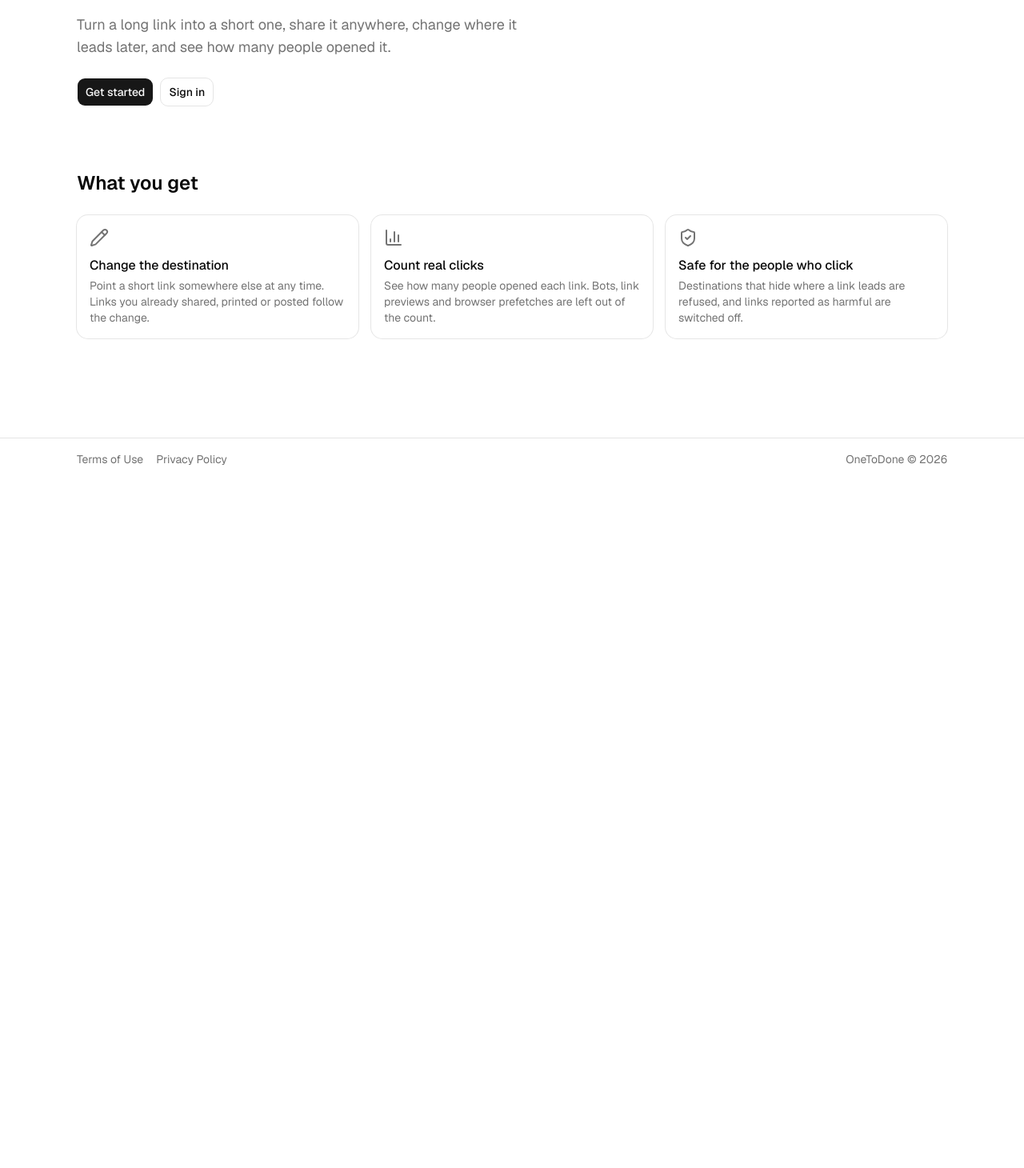
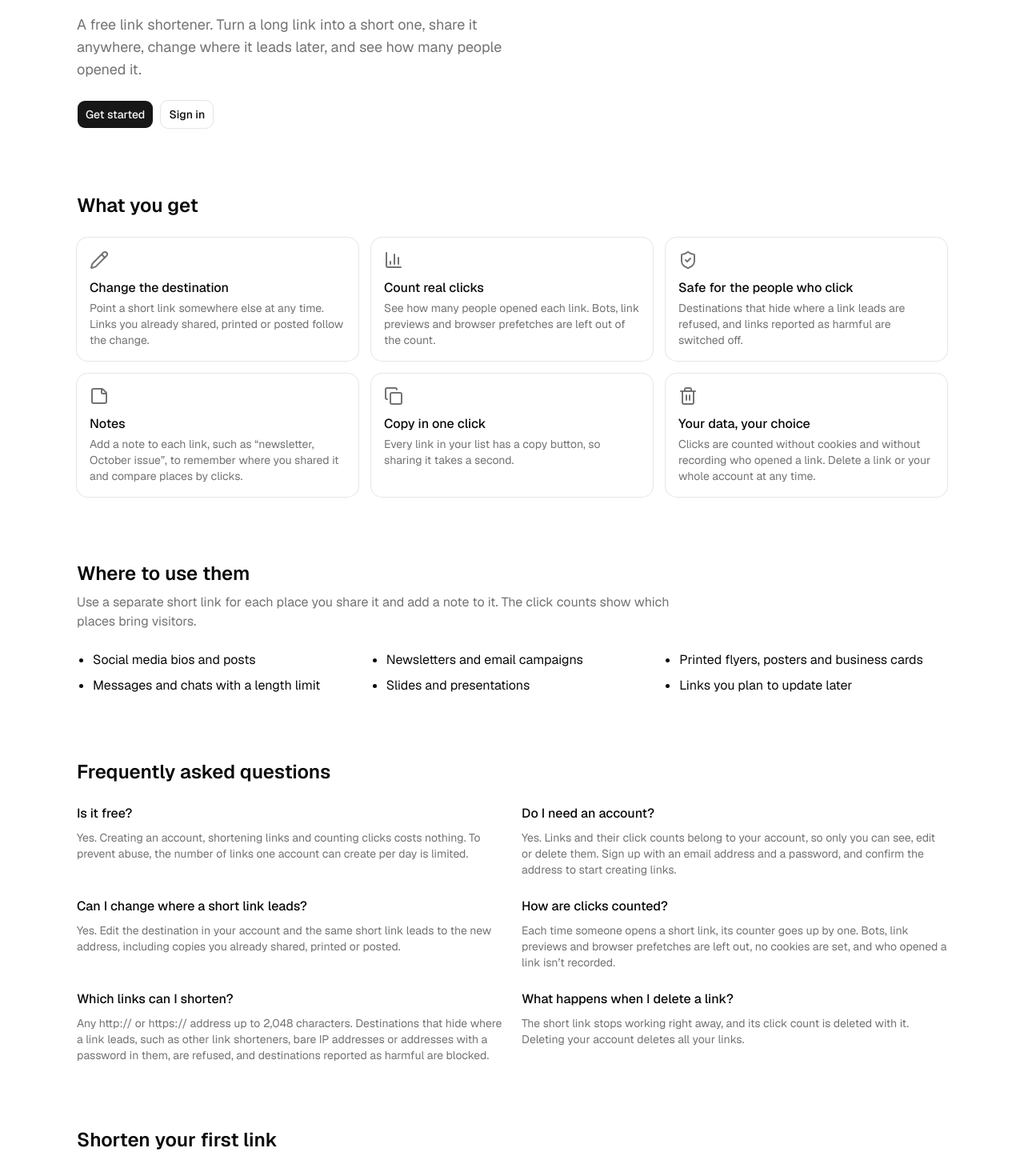
Before and after one commit to onetodone/short-link-nextjs, a Next.js app: page / in a window 1280 px wide. Shown: the part 200-1660 px from the top of the page at 80% size. Before the commit the page ends 800 px from the top, so only its background shows below. Built offline with nearby package versions, Linux system fonts and the light colour scheme; no server answers.

Commit message:
feat(landing): describe features, use cases and FAQ

```diff
--- a/package.json
+++ b/package.json
@@ -1,6 +1,6 @@
 {
   "name": "@onetodone/short-link-front",
-  "version": "1.8.0",
+  "version": "1.9.0",
   "description": "Cabinet frontend for the short-link API — create, list, edit, and delete your own short links and see per-link click counts.",
   "private": true,
   "author": "Anton Holubeu (https://github.com/aholu)",
--- a/src/app/page.tsx
+++ b/src/app/page.tsx
@@ -1,17 +1,19 @@
 import type { Metadata } from 'next'
 import Link from 'next/link'
-import { ChartColumnIcon, PencilIcon, ShieldCheckIcon } from 'lucide-react'
+import { ChartColumnIcon, CopyIcon, PencilIcon, ShieldCheckIcon, StickyNoteIcon, TrashIcon } from 'lucide-react'
 import { RedirectIfAuthenticated } from '@/lib/auth/guard'
-import { SITE_NAME } from '@/lib/site'
+import { getSiteUrl, SITE_NAME } from '@/lib/site'
 import { Button } from '@/components/ui/button'
 import { Card, CardDescription, CardHeader, CardTitle } from '@/components/ui/card'
 import { PublicHeader } from '@/components/public-header'
 import { SiteFooter } from '@/components/site-footer'
 
+const DESCRIPTION =
+  'Free link shortener: turn long links into short ones, change where they lead at any time, and see how many people opened each.'
+
 export const metadata: Metadata = {
-  title: { absolute: `${SITE_NAME} — short links that count their clicks` },
-  description:
-    'Turn long links into short ones, change where they lead at any time, and see how many people opened each.',
+  title: { absolute: `Free Link Shortener with Click Counts | ${SITE_NAME}` },
+  description: DESCRIPTION,
   alternates: { canonical: '/' },
 }
 
@@ -34,11 +36,109 @@ const FEATURES = [
     description:
       'Destinations that hide where a link leads are refused, and links reported as harmful are switched off.',
   },
+  {
+    icon: StickyNoteIcon,
+    title: 'Notes',
+    description:
+      'Add a note to each link, such as “newsletter, October issue”, to remember where you shared it and compare places by clicks.',
+  },
+  {
+    icon: CopyIcon,
+    title: 'Copy in one click',
+    description: 'Every link in your list has a copy button, so sharing it takes a second.',
+  },
+  {
+    icon: TrashIcon,
+    title: 'Your data, your choice',
+    description:
+      'Clicks are counted without cookies and without recording who opened a link. Delete a link or your whole account at any time.',
+  },
+]
+
+const USE_CASES = [
+  'Social media bios and posts',
+  'Newsletters and email campaigns',
+  'Printed flyers, posters and business cards',
+  'Messages and chats with a length limit',
+  'Slides and presentations',
+  'Links you plan to update later',
+]
+
+const FAQ = [
+  {
+    question: 'Is it free?',
+    answer:
+      'Yes. Creating an account, shortening links and counting clicks costs nothing. To prevent abuse, the number of links one account can create per day is limited.',
+  },
+  {
+    question: 'Do I need an account?',
+    answer:
+      'Yes. Links and their click counts belong to your account, so only you can see, edit or delete them. Sign up with an email address and a password, and confirm the address to start creating links.',
+  },
+  {
+    question: 'Can I change where a short link leads?',
+    answer:
+      'Yes. Edit the destination in your account and the same short link leads to the new address, including copies you already shared, printed or posted.',
+  },
+  {
+    question: 'How are clicks counted?',
+    answer:
+      'Each time someone opens a short link, its counter goes up by one. Bots, link previews and browser prefetches are left out, no cookies are set, and who opened a link isn’t recorded.',
+  },
+  {
+    question: 'Which links can I shorten?',
+    answer:
+      'Any http:// or https:// address up to 2,048 characters. Destinations that hide where a link leads, such as other link shorteners, bare IP addresses or addresses with a password in them, are refused, and destinations reported as harmful are blocked.',
+  },
+  {
+    question: 'What happens when I delete a link?',
+    answer:
+      'The short link stops working right away, and its click count is deleted with it. Deleting your account deletes all your links.',
+  },
 ]
 
 export default function HomePage() {
+  const siteUrl = getSiteUrl()
+  const jsonLd = {
+    '@context': 'https://schema.org',
+    '@graph': [
+      {
+        '@type': 'WebApplication',
+        name: SITE_NAME,
+        url: `${siteUrl}/`,
+        description: DESCRIPTION,
+        applicationCategory: 'UtilitiesApplication',
+        operatingSystem: 'Any',
+        offers: { '@type': 'Offer', price: '0', priceCurrency: 'USD' },
+      },
+      {
+        '@type': 'FAQPage',
+        mainEntity: FAQ.map(({ question, answer }) => ({
+          '@type': 'Question',
+          name: question,
+          acceptedAnswer: { '@type': 'Answer', text: answer },
+        })),
+      },
+    ],
+  }
+
+  const callToAction = (
+    <div className="flex flex-wrap gap-2">
+      <Button size="lg" nativeButton={false} render={<Link href="/register" />}>
+        Get started
+      </Button>
+      <Button size="lg" variant="outline" nativeButton={false} render={<Link href="/login" />}>
+        Sign in
+      </Button>
+    </div>
+  )
+
   return (
     <RedirectIfAuthenticated>
+      <script
+        type="application/ld+json"
+        dangerouslySetInnerHTML={{ __html: JSON.stringify(jsonLd).replace(/</g, '\\u003c') }}
+      />
       <PublicHeader />
       <main id="main-content" tabIndex={-1} className="flex-1 outline-none">
         <section className="mx-auto flex w-full max-w-6xl flex-col items-start gap-6 px-4 py-12 sm:px-8 sm:py-20">
@@ -46,21 +146,14 @@ export default function HomePage() {
             Short links that count their clicks
           </h1>
           <p className="max-w-xl text-lg text-pretty text-muted-foreground">
-            Turn a long link into a short one, share it anywhere, change where it leads later, and see how many people
-            opened it.
+            A free link shortener. Turn a long link into a short one, share it anywhere, change where it leads later,
+            and see how many people opened it.
           </p>
-          <div className="flex flex-wrap gap-2">
-            <Button size="lg" nativeButton={false} render={<Link href="/register" />}>
-              Get started
-            </Button>
-            <Button size="lg" variant="outline" nativeButton={false} render={<Link href="/login" />}>
-              Sign in
-            </Button>
-          </div>
+          {callToAction}
         </section>
         <section className="mx-auto flex w-full max-w-6xl flex-col gap-6 px-4 pb-12 sm:px-8 sm:pb-20">
           <h2 className="text-2xl font-semibold">What you get</h2>
-          <ul className="grid gap-4 md:grid-cols-3">
+          <ul className="grid gap-4 sm:grid-cols-2 lg:grid-cols-3">
             {FEATURES.map(({ icon: Icon, title, description }) => (
               <li key={title} className="flex">
                 <Card className="w-full">
@@ -76,6 +169,38 @@ export default function HomePage() {
             ))}
           </ul>
         </section>
+        <section className="mx-auto flex w-full max-w-6xl flex-col gap-6 px-4 pb-12 sm:px-8 sm:pb-20">
+          <div className="flex flex-col gap-2">
+            <h2 className="text-2xl font-semibold">Where to use them</h2>
+            <p className="max-w-3xl text-pretty text-muted-foreground">
+              Use a separate short link for each place you share it and add a note to it. The click counts show which
+              places bring visitors.
+            </p>
+          </div>
+          <ul className="grid list-disc gap-x-8 gap-y-2 pl-5 sm:grid-cols-2 lg:grid-cols-3">
+            {USE_CASES.map((useCase) => (
+              <li key={useCase}>{useCase}</li>
+            ))}
+          </ul>
+        </section>
+        <section className="mx-auto flex w-full max-w-6xl flex-col gap-6 px-4 pb-12 sm:px-8 sm:pb-20">
+          <h2 className="text-2xl font-semibold">Frequently asked questions</h2>
+          <dl className="grid gap-6 md:grid-cols-2">
+            {FAQ.map(({ question, answer }) => (
+              <div key={question} className="flex flex-col gap-2">
+                <dt className="font-medium">{question}</dt>
+                <dd className="text-sm text-pretty text-muted-foreground">{answer}</dd>
+              </div>
+            ))}
+          </dl>
+        </section>
+        <section className="mx-auto flex w-full max-w-6xl flex-col items-start gap-4 px-4 pb-12 sm:px-8 sm:pb-20">
+          <h2 className="text-2xl font-semibold">Shorten your first link</h2>
+          <p className="max-w-3xl text-pretty text-muted-foreground">
+            It’s free and takes a minute: create an account, paste a link and share the short one.
+          </p>
+          {callToAction}
+        </section>
       </main>
       <SiteFooter />
     </RedirectIfAuthenticated>
```
